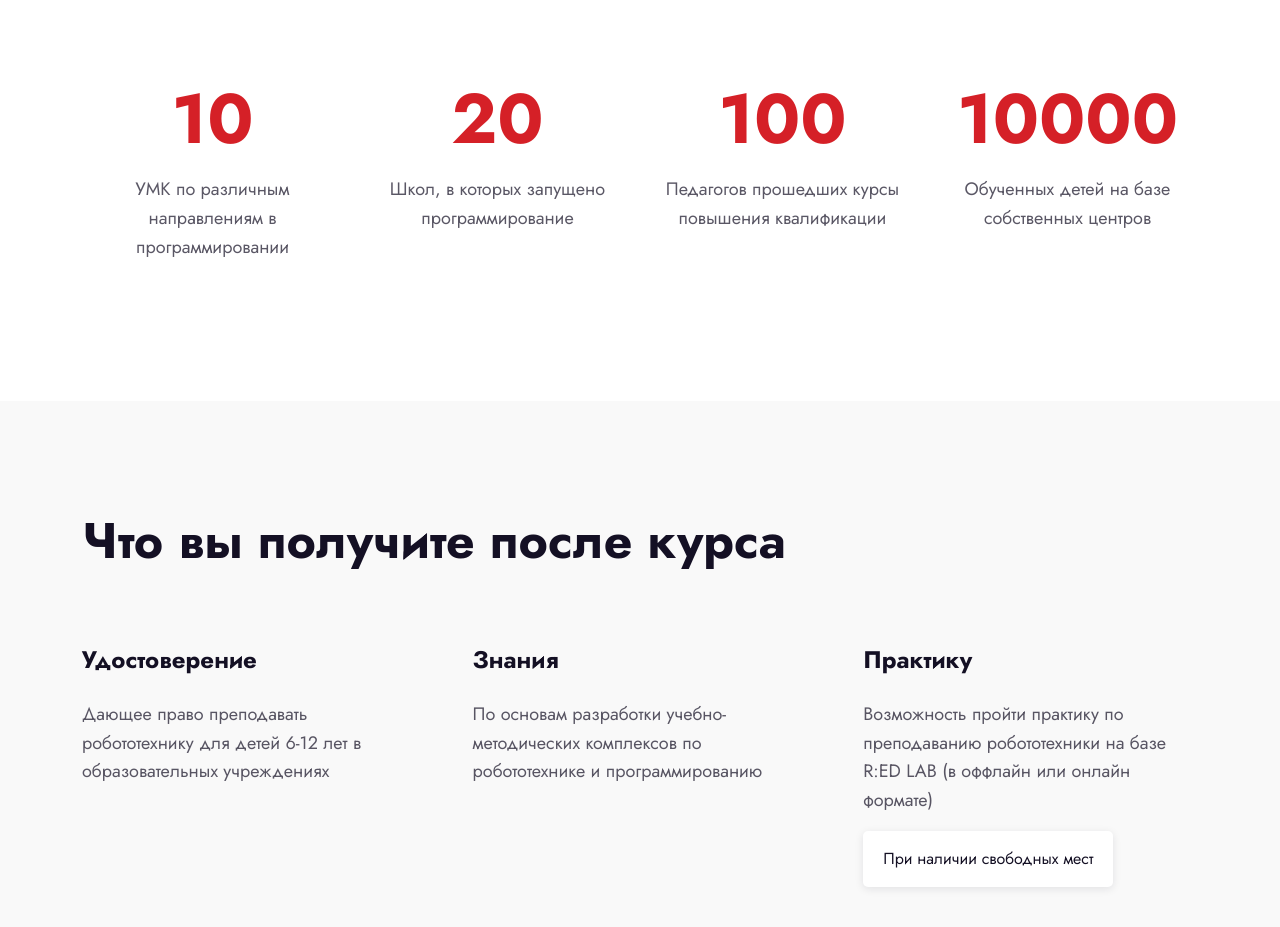
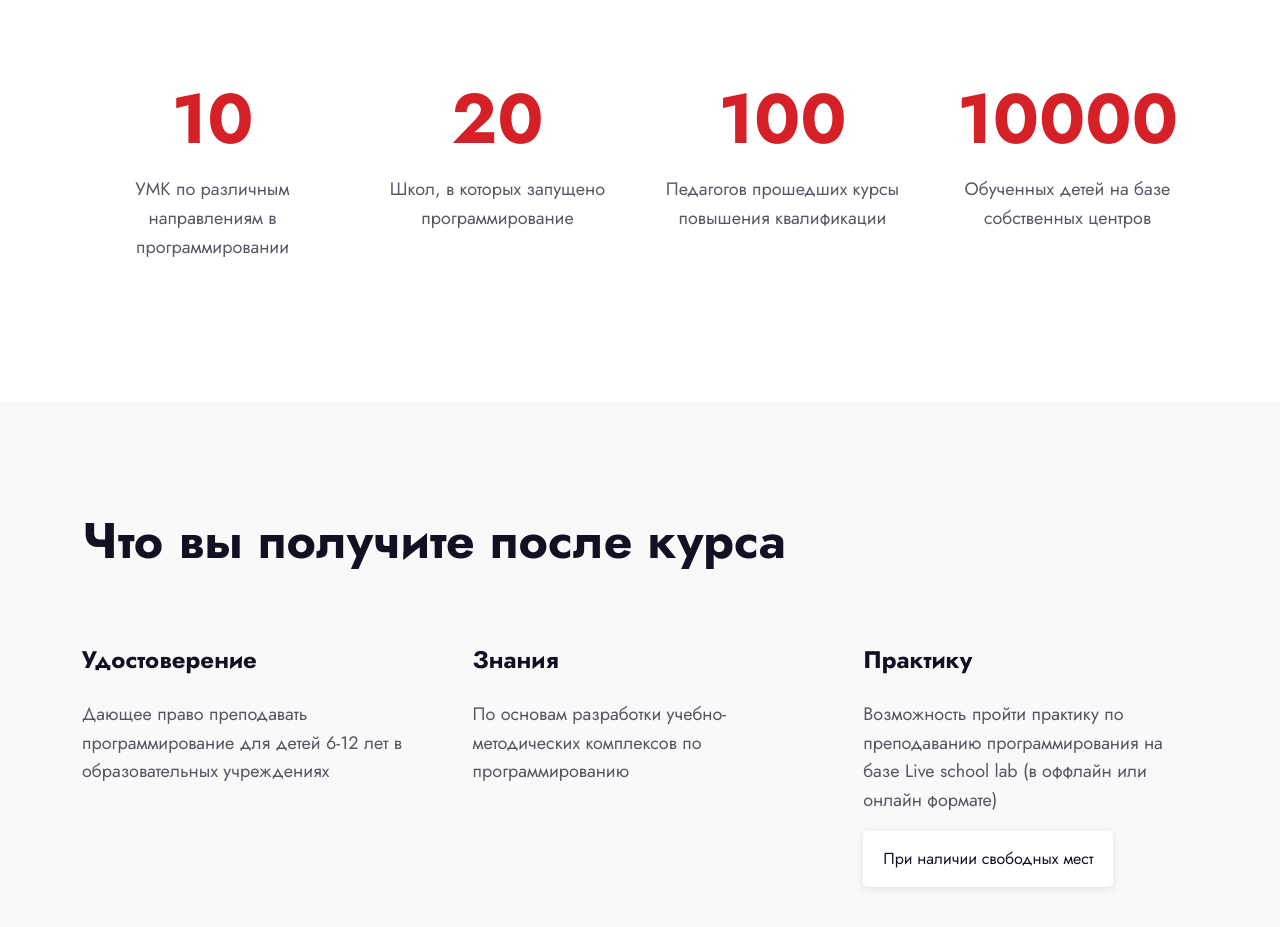
Before and after one commit to CheateRYT/Liveschool, a website: page index.html in a window 1280 px wide. Shown: the part 955-1882 px from the top of the page. Drawn offline with Linux system fonts and the light colour scheme.

Commit message:
Text changed

```diff
--- a/index.html
+++ b/index.html
@@ -92,15 +92,15 @@
           <div class="course-block__content">
             <div class="course-block__item">
               <h3 class="course-block__item-title">Удостоверение</h3>
-              <p class="course-block__item-description">Дающее право преподавать робототехнику для детей 6-12 лет в образовательных учреждениях</p>
+              <p class="course-block__item-description">Дающее право преподавать программирование для детей 6-12 лет в образовательных учреждениях</p>
             </div>
             <div class="course-block__item">
               <h3 class="course-block__item-title">Знания</h3>
-              <p class="course-block__item-description">По основам разработки учебно-методических комплексов по робототехнике и программированию</p>
+              <p class="course-block__item-description">По основам разработки учебно-методических комплексов по  программированию</p>
             </div>
             <div class="course-block__item course-block__practice">
             <h3 class="course-block__item-title">Практику<span class="course-block__item-icon"></span></h3>
-              <p class="course-block__item-description">Возможность пройти практику по преподаванию робототехники на базе R:ED LAB (в оффлайн или онлайн формате)</p>
+              <p class="course-block__item-description">Возможность пройти практику по преподаванию программирования на базе Live school lab (в оффлайн или онлайн формате)</p>
               <span class="course-block__additional-text">При наличии свободных мест</span>        </div>
         </div>
 </div>
```
